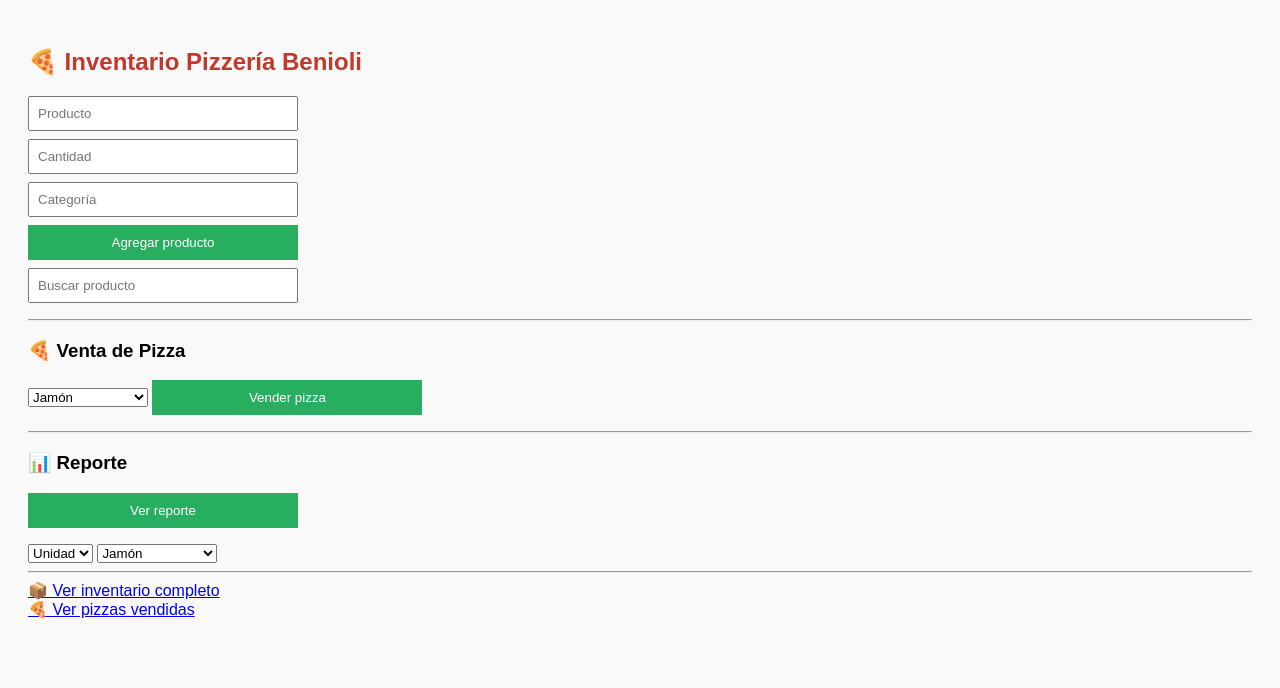
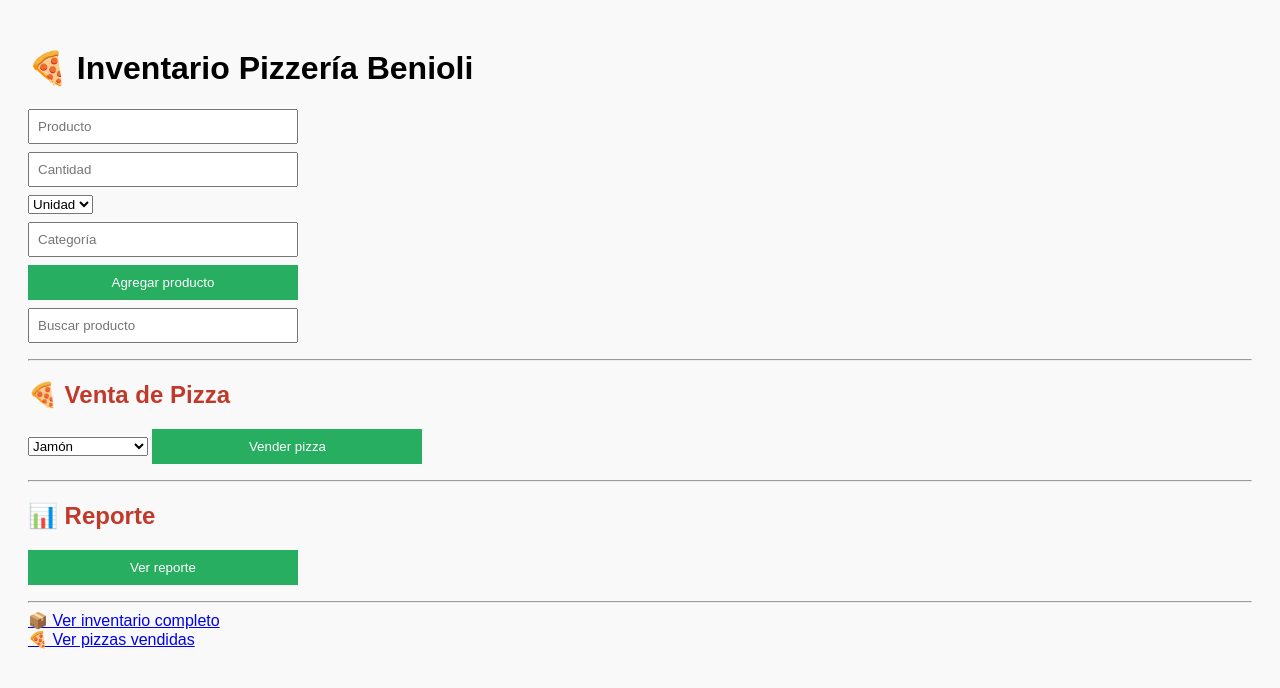
Before and after one commit to Benjamin110721/inventario-pizzeria., a plain HTML site: page index.html in a window 1280 px wide. Drawn offline with Linux system fonts and the light colour scheme.

Commit message:
Update index.html

```diff
--- a/index.html
+++ b/index.html
@@ -2,18 +2,25 @@
 <html lang="es">
 <head>
   <meta charset="UTF-8">
-  <title>Inventario Pizzería</title>
+  <title>Inventario Pizzería Benioli</title>
   <link rel="stylesheet" href="style.css">
-  <script src="script.js" defer></script>
 </head>
 <body>
 
-<h2>🍕 Inventario Pizzería Benioli</h2>
+<h1>🍕 Inventario Pizzería Benioli</h1>
 
+<!-- AGREGAR PRODUCTO -->
 <input type="text" id="producto" placeholder="Producto">
 <input type="number" id="cantidad" placeholder="Cantidad">
+
+<!-- 🔹 UNIDAD DE MEDIDA (AGREGADO) -->
+<select id="unidad">
+  <option value="unidad">Unidad</option>
+  <option value="kg">Kg</option>
+  <option value="ml">Ml</option>
+</select>
+
 <input type="text" id="categoria" placeholder="Categoría">
-
 <button id="btnAgregar">Agregar producto</button>
 
 <input type="text" id="buscar" placeholder="Buscar producto">
@@ -22,13 +29,14 @@
 
 <hr>
 
-<h3>🍕 Venta de Pizza</h3>
+<!-- VENTA DE PIZZA -->
+<h2>🍕 Venta de Pizza</h2>
+
 <select id="tipoPizza">
   <option value="jamon">Jamón</option>
-   <option value="hongonada">Hongonada</option>
-   <option value="extravagante">Extravagante</option>
-   <option value="caseraespecial">Casera Especial</option>
-   <option value="hawaiana">Hawaiana</option>
+  <option value="extravagante">Extravagante</option>
+  <option value="hawaiana">Hawaiana</option>
+  <option value="caseraespecial">Casera Especial</option>
 </select>
 
 <button id="btnVender">Vender pizza</button>
@@ -37,27 +45,17 @@
 
 <hr>
 
-<h3>📊 Reporte</h3>
+<!-- REPORTE -->
+<h2>📊 Reporte</h2>
 <button id="btnReporte">Ver reporte</button>
 <ul id="reporte"></ul>
 
+<hr>
+
+<!-- 🔹 NAVEGACIÓN A OTRAS PÁGINAS (AGREGADO) -->
+<a href="inventario.html">📦 Ver inventario completo</a><br>
+<a href="ventas.html">🍕 Ver pizzas vendidas</a>
+
+<script src="script.js"></script>
 </body>
 </html>
-
-<select id="unidad">
-  <option value="">Unidad</option>
-  <option value="kg">Kg</option>
-  <option value="ml">ml</option>
-  <option value="unidad">Unidad</option>
-</select>
-
-<select id="tipoPizza">
-  <option value="Jamón">Jamón</option>
-  <option value="Extravagante">Extravagante</option>
-  <option value="Hawaiana">Hawaiana</option>
-  <option value="CaseraEspecial">Casera Especial</option>
-</select>
-
-<hr>
-<a href="inventario.html">📦 Ver inventario completo</a><br>
-<a href="ventas.html">🍕 Ver pizzas vendidas</a>
```
